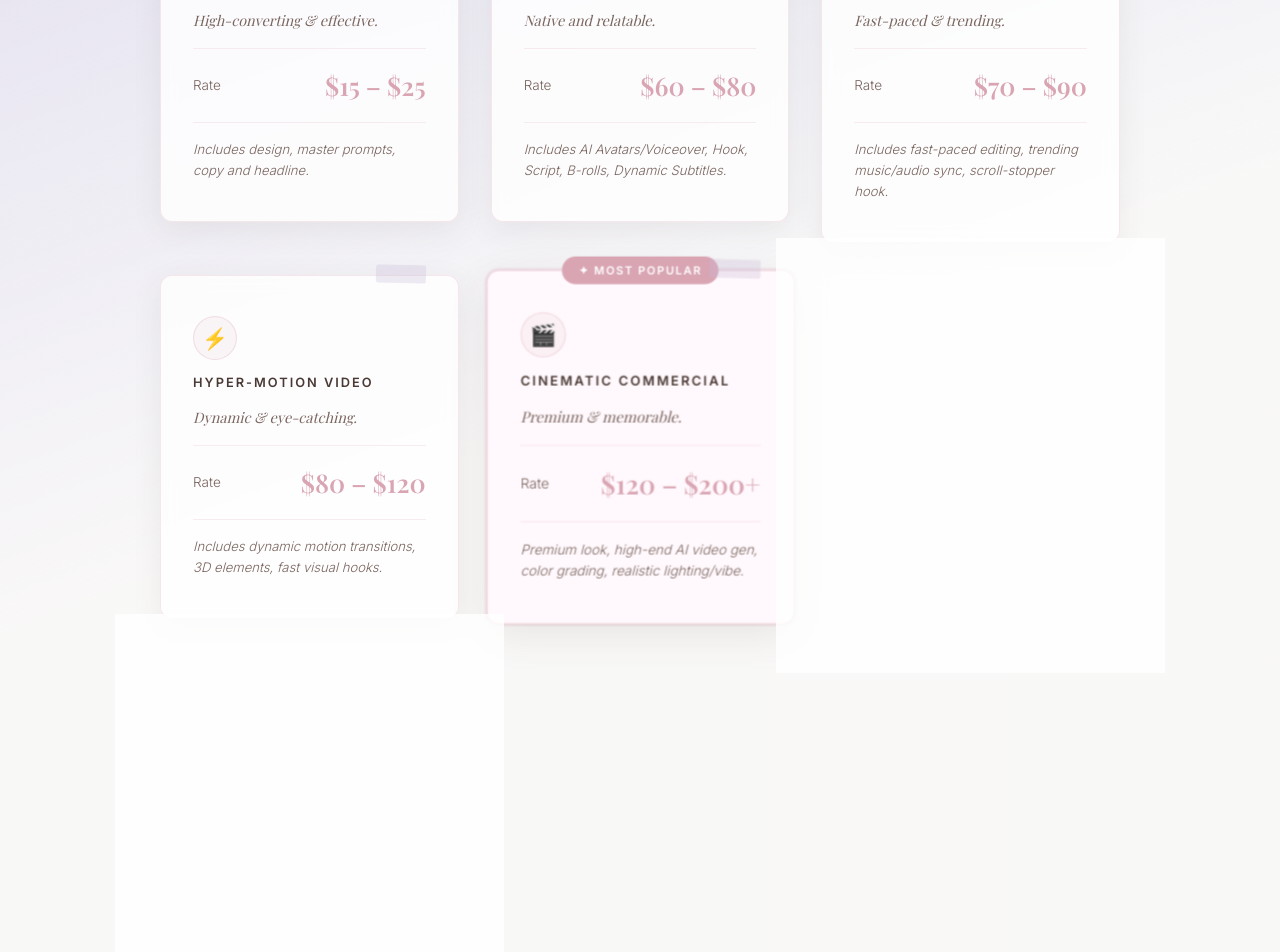
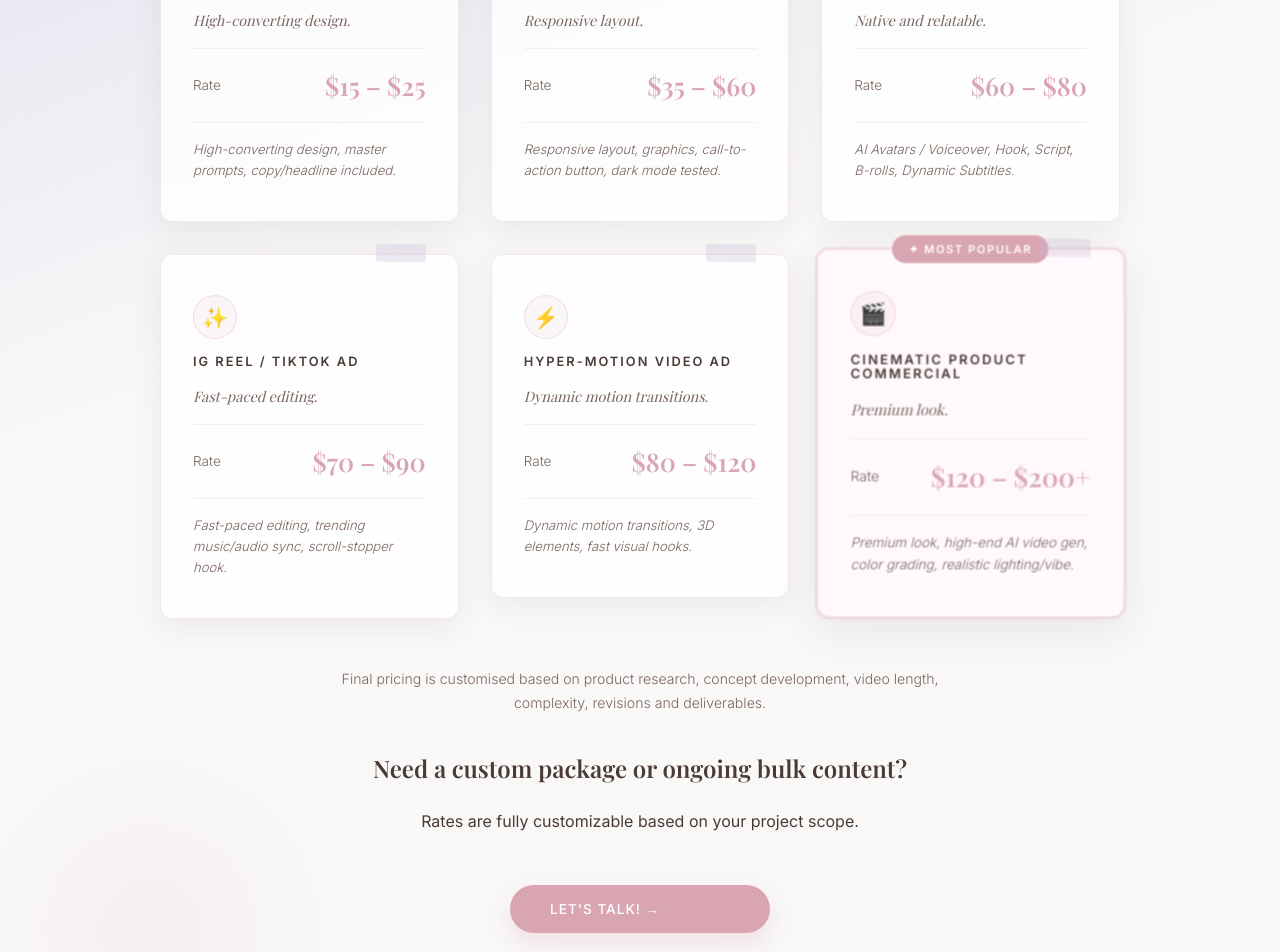
Before and after one commit to daisy39lily-lgtm/angel-ai-portfolio, a React (Vite) app: page / in a window 1280 px wide. Shown: the part 10700-11652 px from the top of the page. Built offline with nearby package versions, Linux system fonts and the light colour scheme; a web font is replaced by a local one.

Commit message:
Refactor pricing section structure and CTA banner

```diff
--- a/src/components/PricingSection.jsx
+++ b/src/components/PricingSection.jsx
@@ -7,73 +7,63 @@ const pricingCards = [
     id: 'p-01',
     service: 'STATIC IMAGE AD',
     icon: '🖼️',
-    tagline: 'High-converting & effective.',
+    tagline: 'High-converting design.',
     tiers: [
       { label: 'Rate', price: '$15 – $25' },
     ],
-    note: 'Includes design, master prompts, copy and headline.',
+    note: 'High-converting design, master prompts, copy/headline included.',
   },
   {
     id: 'p-02',
+    service: 'HTML EMAIL AD DESIGN',
+    icon: '✉',
+    tagline: 'Responsive layout.',
+    tiers: [
+      { label: 'Rate', price: '$35 – $60' },
+    ],
+    note: 'Responsive layout, graphics, call-to-action button, dark mode tested.',
+  },
+  {
+    id: 'p-03',
     service: 'UGC TYPE VIDEO (AI)',
     icon: '📱',
     tagline: 'Native and relatable.',
     tiers: [
       { label: 'Rate', price: '$60 – $80' },
     ],
-    note: 'Includes AI Avatars/Voiceover, Hook, Script, B-rolls, Dynamic Subtitles.',
+    note: 'AI Avatars / Voiceover, Hook, Script, B-rolls, Dynamic Subtitles.',
   },
   {
-    id: 'p-03',
+    id: 'p-04',
     service: 'IG REEL / TIKTOK AD',
     icon: '✨',
-    tagline: 'Fast-paced & trending.',
+    tagline: 'Fast-paced editing.',
     tiers: [
       { label: 'Rate', price: '$70 – $90' },
     ],
-    note: 'Includes fast-paced editing, trending music/audio sync, scroll-stopper hook.',
+    note: 'Fast-paced editing, trending music/audio sync, scroll-stopper hook.',
   },
   {
-    id: 'p-04',
-    service: 'HYPER-MOTION VIDEO',
+    id: 'p-05',
+    service: 'HYPER-MOTION VIDEO AD',
     icon: '⚡',
-    tagline: 'Dynamic & eye-catching.',
+    tagline: 'Dynamic motion transitions.',
     tiers: [
       { label: 'Rate', price: '$80 – $120' },
     ],
-    note: 'Includes dynamic motion transitions, 3D elements, fast visual hooks.',
+    note: 'Dynamic motion transitions, 3D elements, fast visual hooks.',
   },
   {
-    id: 'p-05',
-    service: 'CINEMATIC COMMERCIAL',
+    id: 'p-06',
+    service: 'CINEMATIC PRODUCT COMMERCIAL',
     icon: '🎬',
-    tagline: 'Premium & memorable.',
+    tagline: 'Premium look.',
     tiers: [
       { label: 'Rate', price: '$120 – $200+' },
     ],
     note: 'Premium look, high-end AI video gen, color grading, realistic lighting/vibe.',
     featured: true,
-  },
-  {
-    id: 'p-06',
-    service: 'HTML EMAIL AD',
-    icon: '✉',
-    tagline: 'Responsive & engaging.',
-    tiers: [
-      { label: 'Rate', price: '$35 – $60' },
-    ],
-    note: 'Responsive layout, graphics, call-to-action button, dark mode tested.',
-  },
-  {
-    id: 'p-07',
-    service: 'BUNDLES & PACKAGES',
-    icon: '📦',
-    tagline: 'Comprehensive campaigns.',
-    tiers: [
-      { label: 'Rate', price: 'Let\'s discuss' },
-    ],
-    note: 'We can discuss and create custom bundles and packages tailored to your needs.',
-  },
+  }
 ];
 
 const PricingSection = () => {
@@ -156,9 +146,10 @@ const PricingSection = () => {
 
       {/* Custom CTA */}
       <div className="pricing-custom-cta">
-        <p className="pricing-custom-script">"Need something custom?"</p>
+        <h3 style={{fontSize: "1.5rem", fontWeight: "600", marginBottom: "0.5rem"}}>Need a custom package or ongoing bulk content?</h3>
+        <p style={{marginBottom: "2rem", color: "var(--color-text-muted)"}}>Rates are fully customizable based on your project scope.</p>
         <button className="btn-primary pricing-cta-btn" onClick={scrollToContact}>
-          Let's discuss your project →
+          Let's talk! →
         </button>
       </div>
     </section>
```
